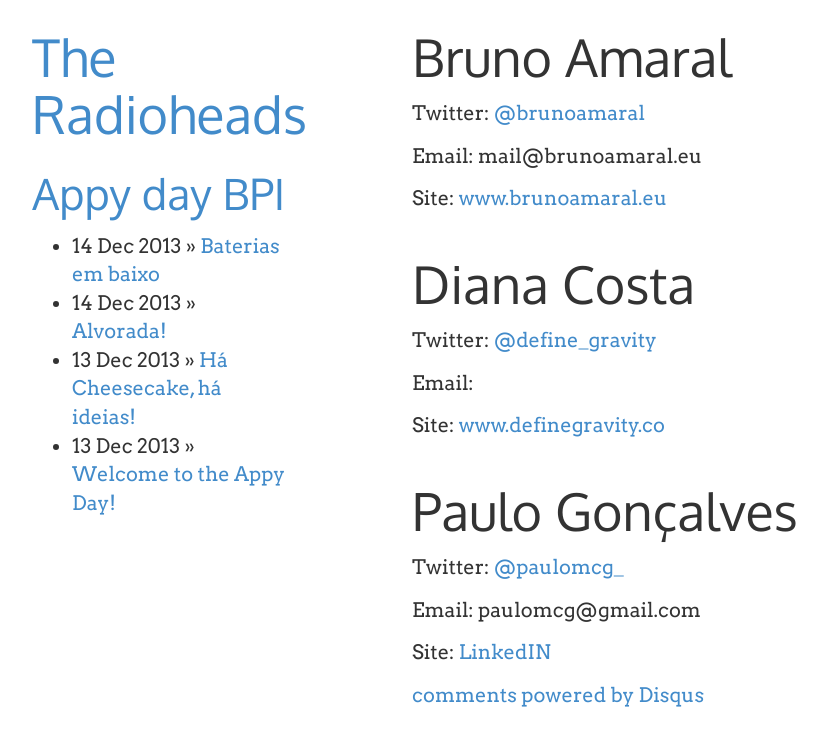
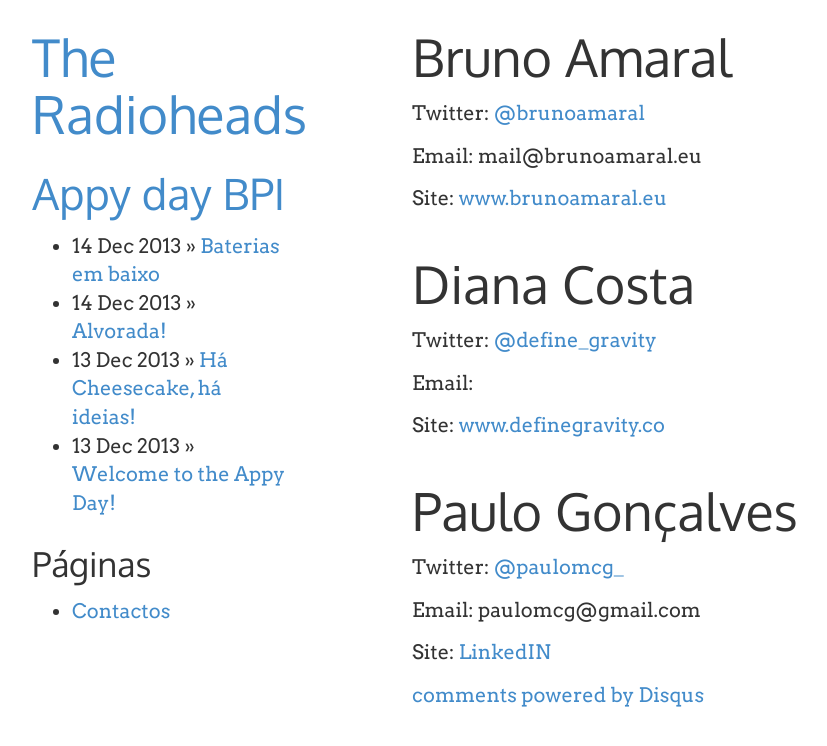
Before and after one commit to brunoamaral/bpi-appy-days, a Jekyll site: the page built from contactos.html, in a window 1280 px wide. Shown: the top 746 px of the page, without its empty margins (53-880 px from the left). Built offline with Jekyll 4.4.1, drawn with Linux system fonts in a browser that asks for light colours; comment, search, counter and statistics services are not loaded.

Commit message:
pagina de contactos

```diff
--- a/contactos.html
+++ b/contactos.html
@@ -1,6 +1,6 @@
 ---
 layout: default
-title: Appy Days
+title: Contactos
 comments: true
 ---
 
@@ -13,6 +13,14 @@
 	      <li><span>{{ post.date | date_to_string }}</span> &raquo; <a href="{{ site.baseurl }}{{ post.url }}">{{ post.title }}</a></li>
 	    {% endfor %}
 	  </ul>
+
+
+      <h3>Páginas</h3>
+      <ul class="posts">
+
+          <li><a href="{{ site.baseurl }}/contactos.html">Contactos</a></li>
+
+      </ul>
 	</div>
 </div>
 
```
Also changed, not shown: index.html (+8 -0 lines), 1 other file.
